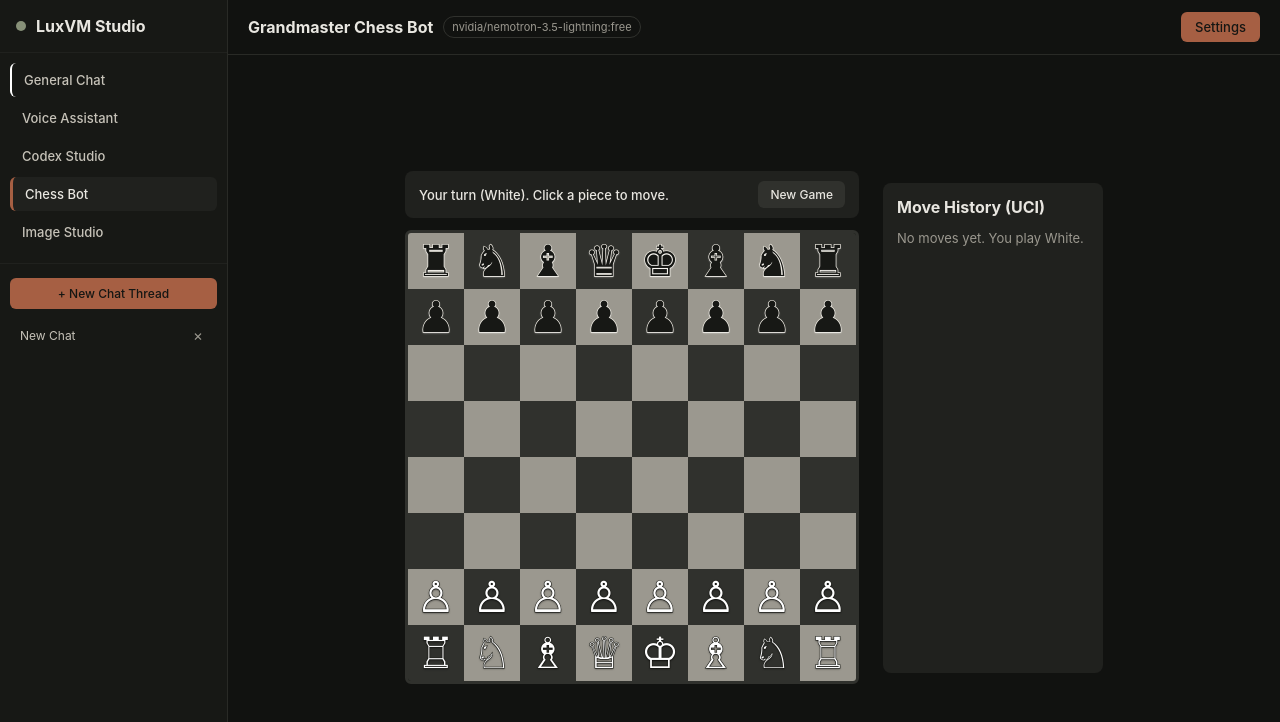
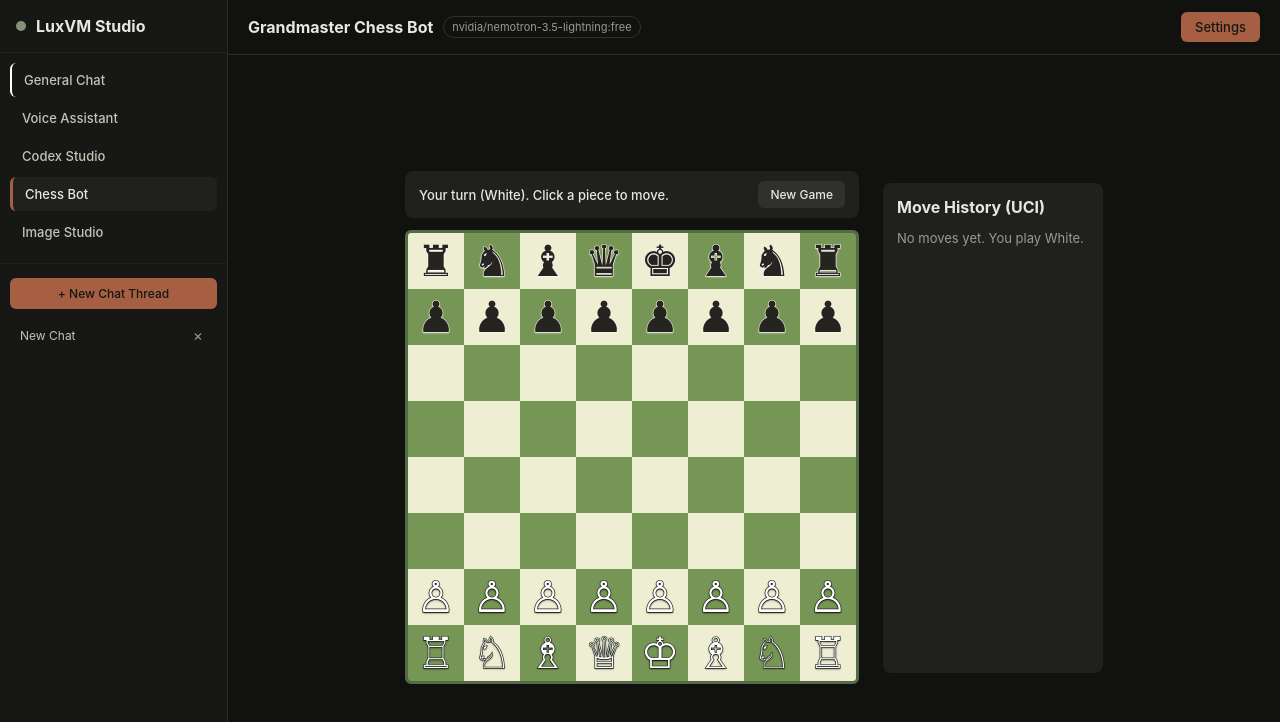
Before and after one commit to RiceCrackerLOL/luxvm-desktop-gpt, a React (Vite) app: page / in a window 1280 px wide. Both pictures are taken after a click on the button "Chess Bot". Shown: the top 722 px of the page. Built offline with nearby package versions, Linux system fonts and the light colour scheme.

Commit message:
Apply high-contrast Chess.com-inspired green chessboard theme

```diff
--- a/src/App.tsx
+++ b/src/App.tsx
@@ -1728,10 +1728,10 @@ export default function App() {
                         style={{
                           ...styles.chessSquare,
                           backgroundColor: isSelected
-                            ? '#A65F43'
+                            ? '#F6F669'
                             : isDark
-                            ? '#30312D'
-                            : '#9B988F',
+                            ? '#769656'
+                            : '#EEeed2',
                         }}
                       >
                         {isLegalDest && <div style={styles.legalDot} />}
@@ -1740,11 +1740,11 @@ export default function App() {
                             aria-label={`${isWhitePiece(cell) ? 'White' : 'Black'} ${cell.toUpperCase()}`}
                             style={{
                               ...styles.chessPiece,
-                              color: isWhitePiece(cell) ? '#FFFFFF' : '#171815',
-                              WebkitTextStroke: isWhitePiece(cell) ? '1.15px #252620' : '1.35px #F3EFE5',
+                              color: isWhitePiece(cell) ? '#FFFFFF' : '#262421',
+                              WebkitTextStroke: isWhitePiece(cell) ? '1.35px #30352B' : '1.15px #F5F0DF',
                               textShadow: isWhitePiece(cell)
-                                ? '0 1px 2px rgba(0,0,0,.7)'
-                                : '0 1px 2px rgba(255,255,255,.65)',
+                                ? '0 1px 2px rgba(0,0,0,.8)'
+                                : '0 1px 2px rgba(255,255,255,.75)',
                             }}
                           >
                             {PIECE_UNICODE[cell]}
@@ -2207,7 +2207,7 @@ const styles: Record<string, React.CSSProperties> = {
     display: 'grid',
     gridTemplateColumns: 'repeat(8, 56px)',
     gridTemplateRows: 'repeat(8, 56px)',
-    border: '3px solid #30312D',
+    border: '3px solid #536B43',
     borderRadius: '6px',
     overflow: 'hidden',
   },
@@ -2234,10 +2234,11 @@ const styles: Record<string, React.CSSProperties> = {
   },
   legalDot: {
     position: 'absolute',
-    width: '14px',
-    height: '14px',
+    width: '15px',
+    height: '15px',
     borderRadius: '50%',
-    backgroundColor: 'rgba(34, 197, 94, 0.65)',
+    backgroundColor: 'rgba(28, 74, 28, 0.55)',
+    boxShadow: '0 0 0 2px rgba(245, 245, 220, 0.35)',
     pointerEvents: 'none',
   },
   chessSidebar: {
```
